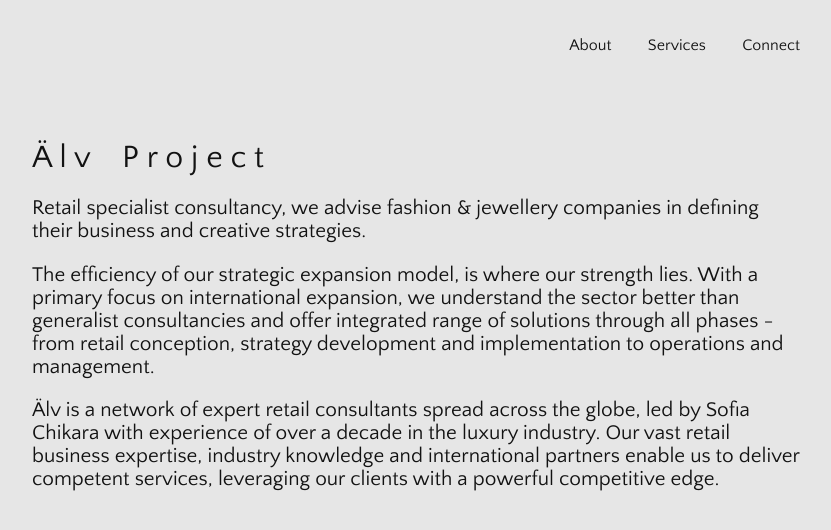
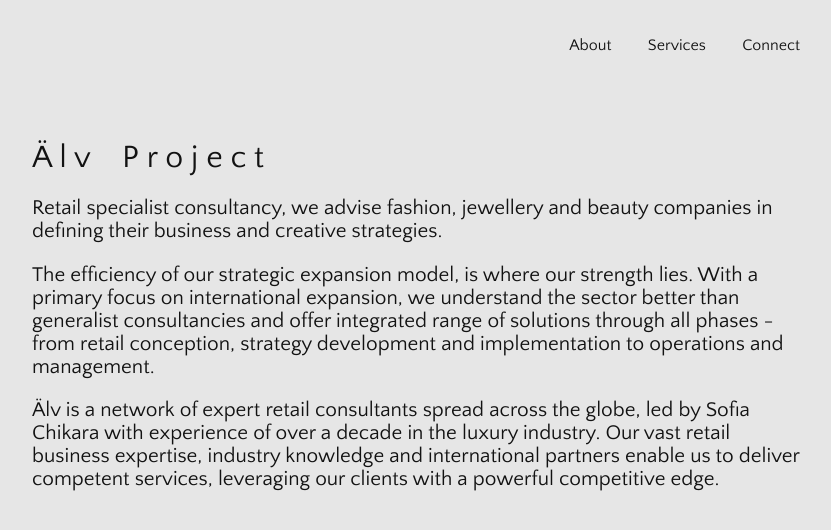
Before and after one commit to AlvTech/AlvTech.github.io, a website: page index.html in a window 1280 px wide. Both pictures are taken after a click on the item "About". Shown: the whole page, without its empty margins (224-1055 px from the left). Drawn offline with Linux system fonts and the light colour scheme.

Commit message:
Update index.html

```diff
--- a/index.html
+++ b/index.html
@@ -22,7 +22,7 @@
       Ä l v&nbsp;&nbsp;&nbsp;&nbsp;P r o j e c t
     </name>
     <message>
-      <p>Retail specialist consultancy, we advise fashion & jewellery companies in defining their business and
+      <p>Retail specialist consultancy, we advise fashion, jewellery and beauty companies in defining their business and
       creative strategies.</p>
       <p>The efficiency of our strategic expansion model, is where our strength lies. With a primary
       focus on international expansion, we understand the sector better
```
